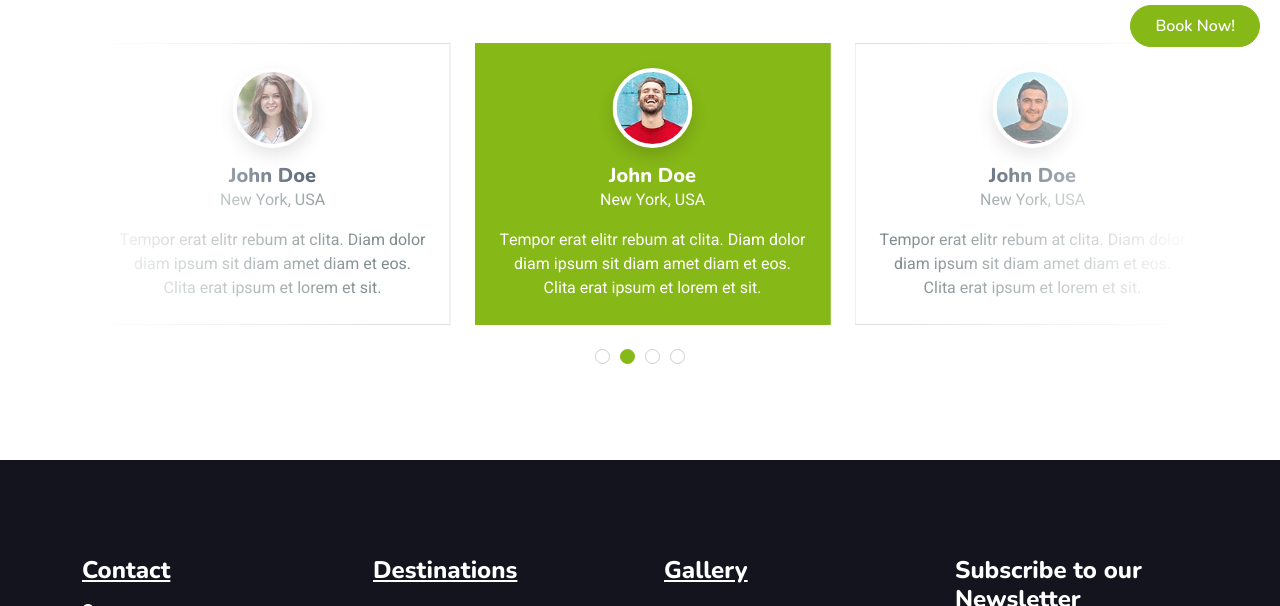
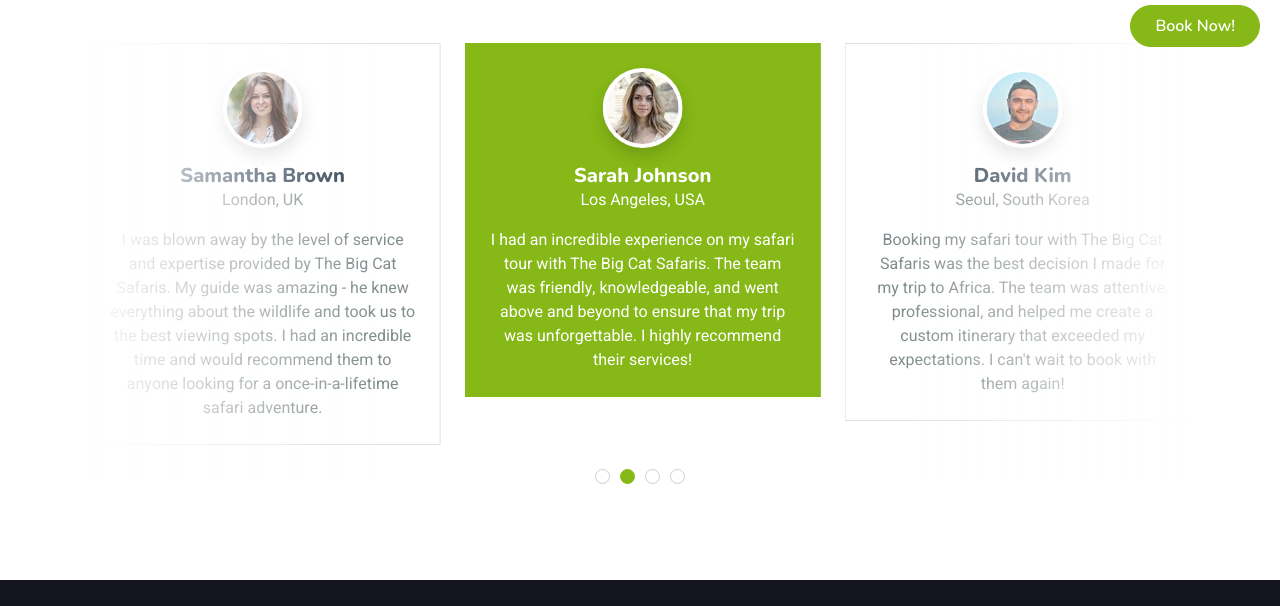
Before and after one commit to LarryIra/BigCatSafaris, a plain HTML site: page testimonial.html in a window 1280 px wide. Shown: the part 733-1339 px from the top of the page. Drawn offline with nearby package versions, Linux system fonts and the light colour scheme.

Commit message:
Update testimonial.html

```diff
--- a/testimonial.html
+++ b/testimonial.html
@@ -4,7 +4,7 @@
 <head>
     <meta charset="utf-8">
     <link rel="shortcut icon" type="x-cion" href="img/icons/icon.png">
-    <title>Testimonial | Akagera Big Five Safaris</title>
+    <title>Testimonial - Big Cat Safaris</title>
     <meta content="width=device-width, initial-scale=1.0" name="viewport">
     <meta content="" name="keywords">
     <meta content="" name="description">
@@ -79,8 +79,8 @@
                 <div class="title-container">
                     <h1 class="text-primary m-0" style="font-size: 25px;">
                         <i class="fa fa-map-marker-alt me-3"></i>
-                        <span>Akagera</span>
-                        <span>Big Five</span>
+                        <span>Big</span>
+                        <span>Cat</span>
                         <span>Safaris</span>
                     </h1>
                 </div>
@@ -96,7 +96,7 @@
                         <a href="#" class="nav-link dropdown-toggle" data-bs-toggle="dropdown">About</a>
                         <div class="dropdown-menu m-0">
                             <a href="about.html" class="dropdown-item">About Us</a>
-                            <a href="aboutAnm.html" class="dropdown-item">About Big Five Animals</a>
+                            <a href="aboutAnm.html" class="dropdown-item">About The Big Cat</a>
                         </div>
                     </div>
                     <a href="package.html" class="nav-item nav-link">Destinations</a>
@@ -147,27 +147,27 @@
             <div class="owl-carousel testimonial-carousel position-relative">
                 <div class="testimonial-item bg-white text-center border p-4">
                     <img class="bg-white rounded-circle shadow p-1 mx-auto mb-3" src="img/testimonial-1.jpg" style="width: 80px; height: 80px;">
-                    <h5 class="mb-0">John Doe</h5>
-                    <p>New York, USA</p>
-                    <p class="mb-0">Tempor erat elitr rebum at clita. Diam dolor diam ipsum sit diam amet diam et eos. Clita erat ipsum et lorem et sit.</p>
+                    <h5 class="mb-0">Samantha Brown</h5>
+                    <p>London, UK</p>
+                    <p class="mb-0">I was blown away by the level of service and expertise provided by The Big Cat Safaris. My guide was amazing - he knew everything about the wildlife and took us to the best viewing spots. I had an incredible time and would recommend them to anyone looking for a once-in-a-lifetime safari adventure.</p>
+                </div>
+                <div class="testimonial-item bg-white text-center border p-4">
+                    <img class="bg-white rounded-circle shadow p-1 mx-auto mb-3" src="img/testimonial-4.jpg" style="width: 80px; height: 80px;">
+                    <h5 class="mb-0">Sarah Johnson</h5>
+                    <p>Los Angeles, USA</p>
+                    <p class="mt-2 mb-0">I had an incredible experience on my safari tour with The Big Cat Safaris. The team was friendly, knowledgeable, and went above and beyond to ensure that my trip was unforgettable. I highly recommend their services!</p>
+                </div>
+                <div class="testimonial-item bg-white text-center border p-4">
+                    <img class="bg-white rounded-circle shadow p-1 mx-auto mb-3" src="img/testimonial-3.jpg" style="width: 80px; height: 80px;">
+                    <h5 class="mb-0">David Kim</h5>
+                    <p>Seoul, South Korea</p>
+                    <p class="mt-2 mb-0">Booking my safari tour with The Big Cat Safaris was the best decision I made for my trip to Africa. The team was attentive, professional, and helped me create a custom itinerary that exceeded my expectations. I can't wait to book with them again!</p>
                 </div>
                 <div class="testimonial-item bg-white text-center border p-4">
                     <img class="bg-white rounded-circle shadow p-1 mx-auto mb-3" src="img/testimonial-2.jpg" style="width: 80px; height: 80px;">
-                    <h5 class="mb-0">John Doe</h5>
-                    <p>New York, USA</p>
-                    <p class="mt-2 mb-0">Tempor erat elitr rebum at clita. Diam dolor diam ipsum sit diam amet diam et eos. Clita erat ipsum et lorem et sit.</p>
-                </div>
-                <div class="testimonial-item bg-white text-center border p-4">
-                    <img class="bg-white rounded-circle shadow p-1 mx-auto mb-3" src="img/testimonial-3.jpg" style="width: 80px; height: 80px;">
-                    <h5 class="mb-0">John Doe</h5>
-                    <p>New York, USA</p>
-                    <p class="mt-2 mb-0">Tempor erat elitr rebum at clita. Diam dolor diam ipsum sit diam amet diam et eos. Clita erat ipsum et lorem et sit.</p>
-                </div>
-                <div class="testimonial-item bg-white text-center border p-4">
-                    <img class="bg-white rounded-circle shadow p-1 mx-auto mb-3" src="img/testimonial-4.jpg" style="width: 80px; height: 80px;">
-                    <h5 class="mb-0">John Doe</h5>
-                    <p>New York, USA</p>
-                    <p class="mt-2 mb-0">Tempor erat elitr rebum at clita. Diam dolor diam ipsum sit diam amet diam et eos. Clita erat ipsum et lorem et sit.</p>
+                    <h5 class="mb-0">Ahmed Hassan</h5>
+                    <p>Dubai, UAE</p>
+                    <p class="mt-2 mb-0">My family and I had an amazing time on our safari tour with The Big Cat Safaris. The team was friendly and accommodating, and went out of their way to make sure we had a great experience. We saw so much wildlife and created memories that will last a lifetime. Thank you!</p>
                 </div>
             </div>
         </div>
@@ -285,7 +285,7 @@
             <div class="copyright">
                 <div class="row">
                     <div class="col-md-6 text-center text-md-start mb-3 mb-md-0">
-                        Copyright &copy;  2023. <a class="border-bottom">Akagera Big Five Safaris</a>
+                        Copyright &copy;  2023. <a class="border-bottom">Big Cat Safaris Ltd</a>
                     </div>
                 </div>
             </div>
```
